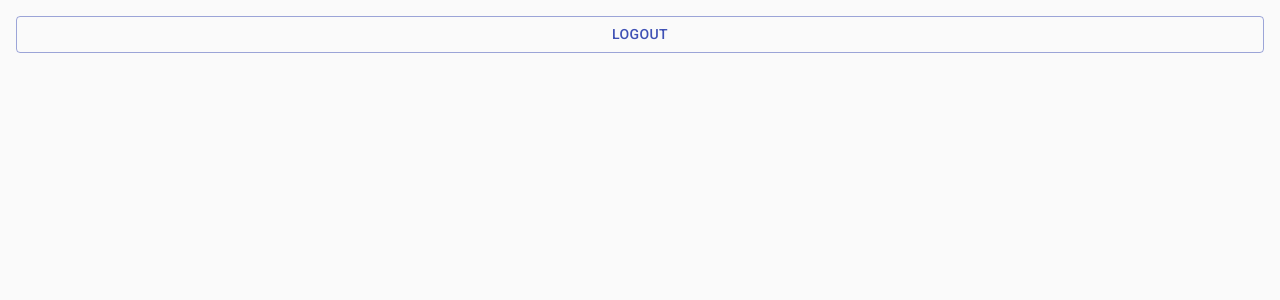
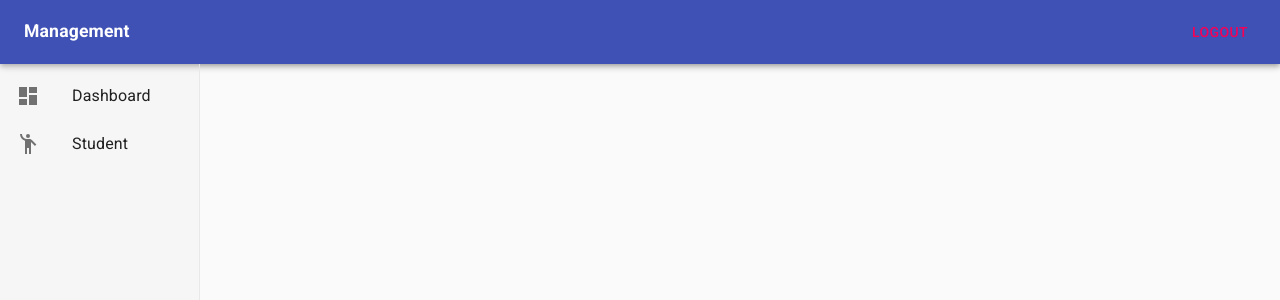
Before and after one commit to AndyLab9596/demo-app-training, a React (Create React App) app: page /admin in a window 1280 px wide. Shown: the top 300 px of the page. Built offline with nearby package versions, Linux system fonts and the light colour scheme; no server answers; sample sign-in values are in the browser's storage.

Commit message:
basis admin css

```diff
--- /dev/null
+++ b/src/components/layout/Admin.style.ts
@@ -0,0 +1,38 @@
+import styled from "styled-components";
+
+export const Wrapper = styled.div`
+    display: flex;
+`
+
+export const Header = styled.div`
+    width: 100%;
+    /* background-color: green; */
+    min-height: 64px;
+`
+
+export const Sidebar = styled.div`
+    flex-basis: 200px;
+    border-right: 1px solid rgba(231,231,231,0.9);;
+    background-color: rgba(231,231,231,0.2);
+    /* background-color: red; */
+`
+
+export const Main = styled.div`
+    flex: 1 1 auto;
+    /* background-color: yellow; */
+    height: 100%;
+    min-height: 100vh;
+`
+
+export const Title = styled.h3`
+    font-size: 1.1rem;
+    flex-grow: 1;
+
+`
+
+export const WrapperSidebar = styled.div`
+    width: 100%;
+    max-width: 200px;
+
+
+`
--- a/src/components/layout/Admin.tsx
+++ b/src/components/layout/Admin.tsx
@@ -1,8 +1,18 @@
-import { Box, Button } from '@material-ui/core';
-import React from 'react';
+import {
+  AppBar,
+  Button,
+  List,
+  ListItem,
+  ListItemIcon,
+  ListItemText,
+  Toolbar,
+} from '@material-ui/core';
+import DashboardIcon from '@material-ui/icons/Dashboard';
+import EmojiPeopleIcon from '@material-ui/icons/EmojiPeople';
+import React, { Fragment } from 'react';
 import { useAppDispatch } from '../../app/hook';
 import { authActions } from '../../features/auth/authSlice';
-
+import { Header, Main, Sidebar, Title, Wrapper, WrapperSidebar } from './Admin.style';
 export interface AdminLayoutProps {}
 
 export const AdminLayout = (props: AdminLayoutProps) => {
@@ -12,13 +22,39 @@ export const AdminLayout = (props: AdminLayoutProps) => {
     dispatch(authActions.logout());
   };
   return (
-    <div>
-      <Box m={2}>
-        <Button fullWidth variant="outlined" color="primary" onClick={handleLogout}>
-          Logout
-        </Button>
-      </Box>
-    </div>
+    <Fragment>
+      <Header>
+        <AppBar position="static">
+          <Toolbar>
+            <Title>Management</Title>
+            <Button color="secondary" onClick={handleLogout}>
+              Logout
+            </Button>
+          </Toolbar>
+        </AppBar>
+      </Header>
+      <Wrapper>
+        <Sidebar>
+          <WrapperSidebar>
+            <List component="nav" aria-label="main mailbox folders">
+              <ListItem button>
+                <ListItemIcon>
+                  <DashboardIcon />
+                </ListItemIcon>
+                <ListItemText primary="Dashboard" />
+              </ListItem>
+              <ListItem button>
+                <ListItemIcon>
+                  <EmojiPeopleIcon />
+                </ListItemIcon>
+                <ListItemText primary="Student" />
+              </ListItem>
+            </List>
+          </WrapperSidebar>
+        </Sidebar>
+        <Main></Main>
+      </Wrapper>
+    </Fragment>
   );
 };
 
```
